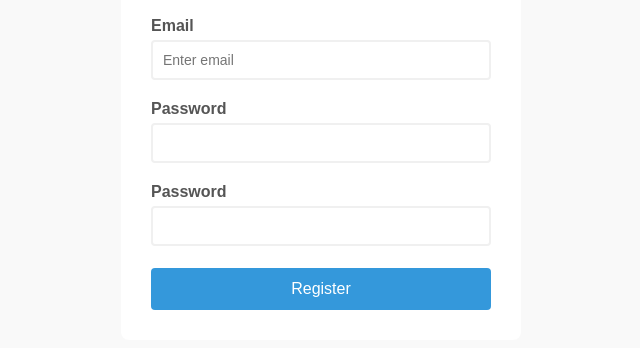
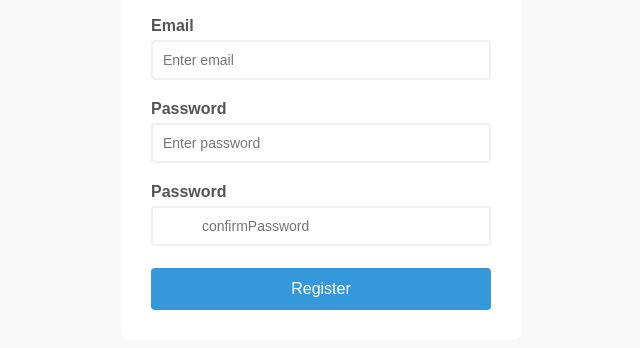
Before and after one commit to Negar-karimi9023/Form-Validator, a website built with Parcel: page src/index.html in a window 1280 px wide. Shown: the part 152-500 px from the top of the page, without its empty margins (319-959 px from the left). Built offline with nearby package versions, Linux system fonts and the light colour scheme.

Commit message:
solve 1 issue

```diff
--- a/src/Main.js
+++ b/src/Main.js
@@ -3,6 +3,11 @@ const username = document.querySelector("#username");
 const email = document.querySelector("#email");
 const password = document.querySelector("#password");
 const confirmPassword = document.querySelector("#confirmPassword");
+
+function showSuccess(input) {
+  const formGroup = input.parentElement;
+  formGroup.className = "form-group success";
+}
 
 function showError(input, message) {
   const formGroup = input.parentElement;
@@ -20,7 +25,7 @@ function checkRequried(inputArray) {
   inputArray.forEach((input) => {
     if (input.value.trim() === "") {
       showError(input, `${formatFeildName(input)} is required`);
-      isValid = !isValid;
+      isValid = false;
     } else {
       showSuccess(input);
     }
--- a/src/index.html
+++ b/src/index.html
@@ -25,14 +25,18 @@
         <!-- Password -->
         <div class="form-group">
           <label for="password"> Password</label>
-          <input type="password" id="password placeholder="Enter password" />
+          <input type="password" id="password" placeholder="Enter password" />
           <small></small>
         </div>
         <!-- Confirm Password -->
         <div class="form-group">
           <label for="confirmPassword"> Password</label>
-          <input type="confirmPassword" id="password placeholder="
-          confirmPassword" />
+          <input
+            type="confirmPassword"
+            id="confirmPassword"
+            placeholder="
+          confirmPassword"
+          />
           <small></small>
         </div>
         <button type="submit">Register</button>
```
